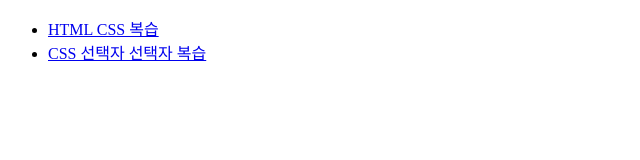
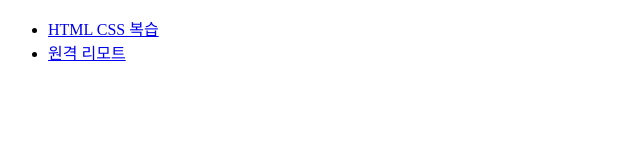
Before and after one commit to bokuwahanya/k6_fe, a plain HTML site: page index.html in a window 1280 px wide. Shown: the whole page, without its empty margins (0-640 px from the left). Drawn offline with Linux system fonts and the light colour scheme.

Commit message:
Update index.html 0222

```diff
--- a/index.html
+++ b/index.html
@@ -8,7 +8,7 @@
 <body>
     <ul>
         <li><a href="/01/01.html">HTML CSS 복습</a></li>
-        <li><a href="/02.html/02.html">CSS 선택자 선택자 복습</a></li>
+        <li><a href="/02.html/02.html">원격 리모트</a></li>
     </ul>
 </body>
 </html>
```
